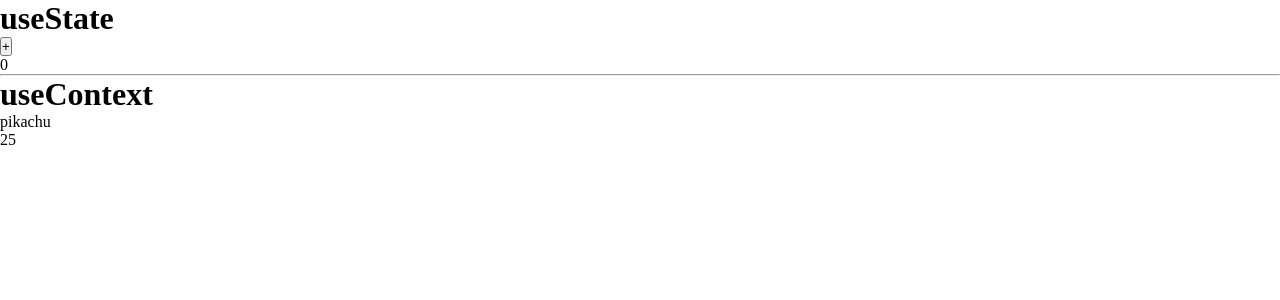
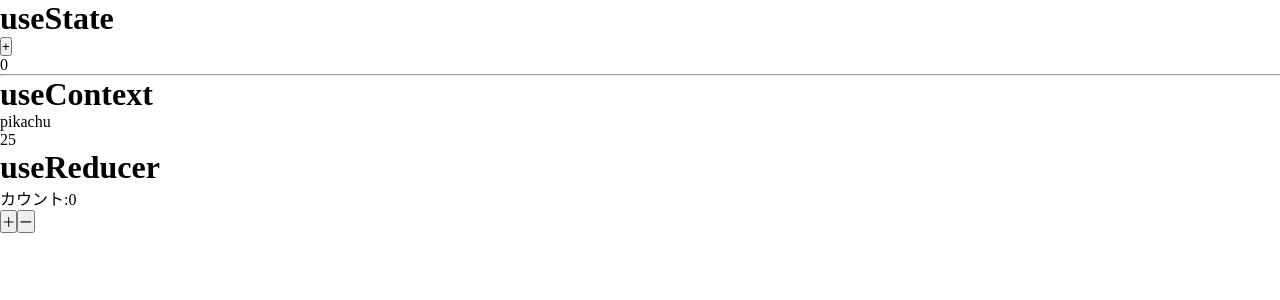
Before and after one commit to tokiyuki0923/react-hooks, a React (Vite) app: page / in a window 1280 px wide. Shown: the top 300 px of the page. Built offline with nearby package versions, Linux system fonts and the light colour scheme.

Commit message:
useReducerはuseStateにとても似ている。現状の理解は状態管理が複雑な場合はreducerを使用し、単純な状態管理の場合はstateを使用する。くらいの理解。actionによってdispatchが通知を出して、以前のstateno

```diff
--- a/src/App.jsx
+++ b/src/App.jsx
@@ -1,10 +1,24 @@
 import './App.css';
-import { useState, useContext} from 'react';
+import { useState, useContext, useReducer} from 'react';
 import Pikachu from './main';
+
+
+const reducer =(state,action) =>{
+  switch(action.type){
+    case "increment":
+      return state +1;
+    case "decrement":
+      return state -1;
+    default:
+      return state;
+  }
+}
 
 function App() {
   const[count, setCount] =useState(0);
   const poke = useContext(Pikachu);
+  const [state,dispatch] = useReducer(reducer,0);
+
 
   const handleClick =()=>{
     setCount(count +1);
@@ -18,6 +32,10 @@
       <h1>useContext</h1>
       <p>{poke.name}</p>
       <p>{poke.age}</p>
+      <h1>useReducer</h1>
+      <p>カウント:{state}</p>
+      <button onClick={()=> dispatch({type:"increment"})}>＋</button>
+      <button onClick={()=> dispatch({type:"decrement"})}>ー</button>
     </div>
   )
 }
```
